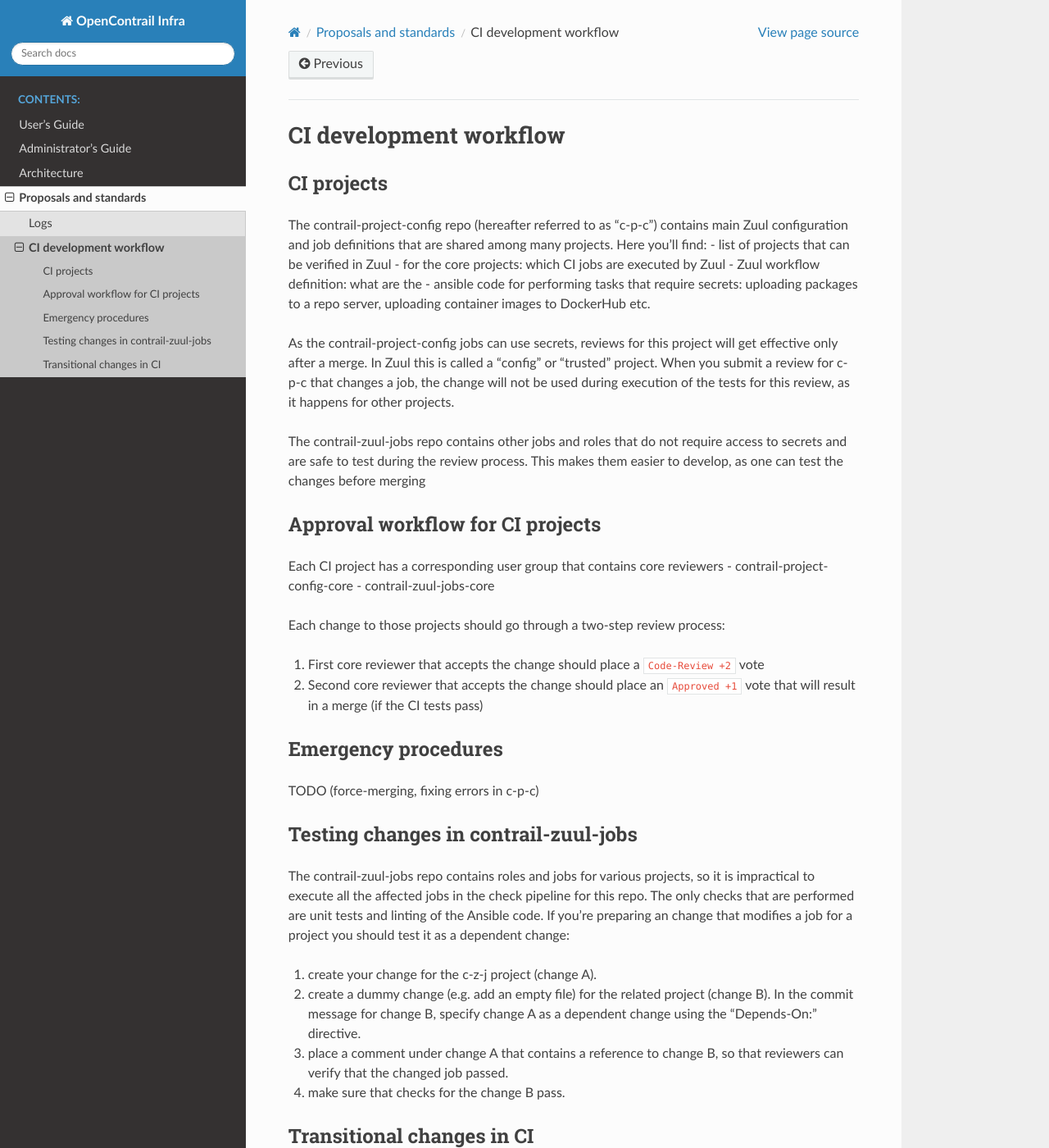
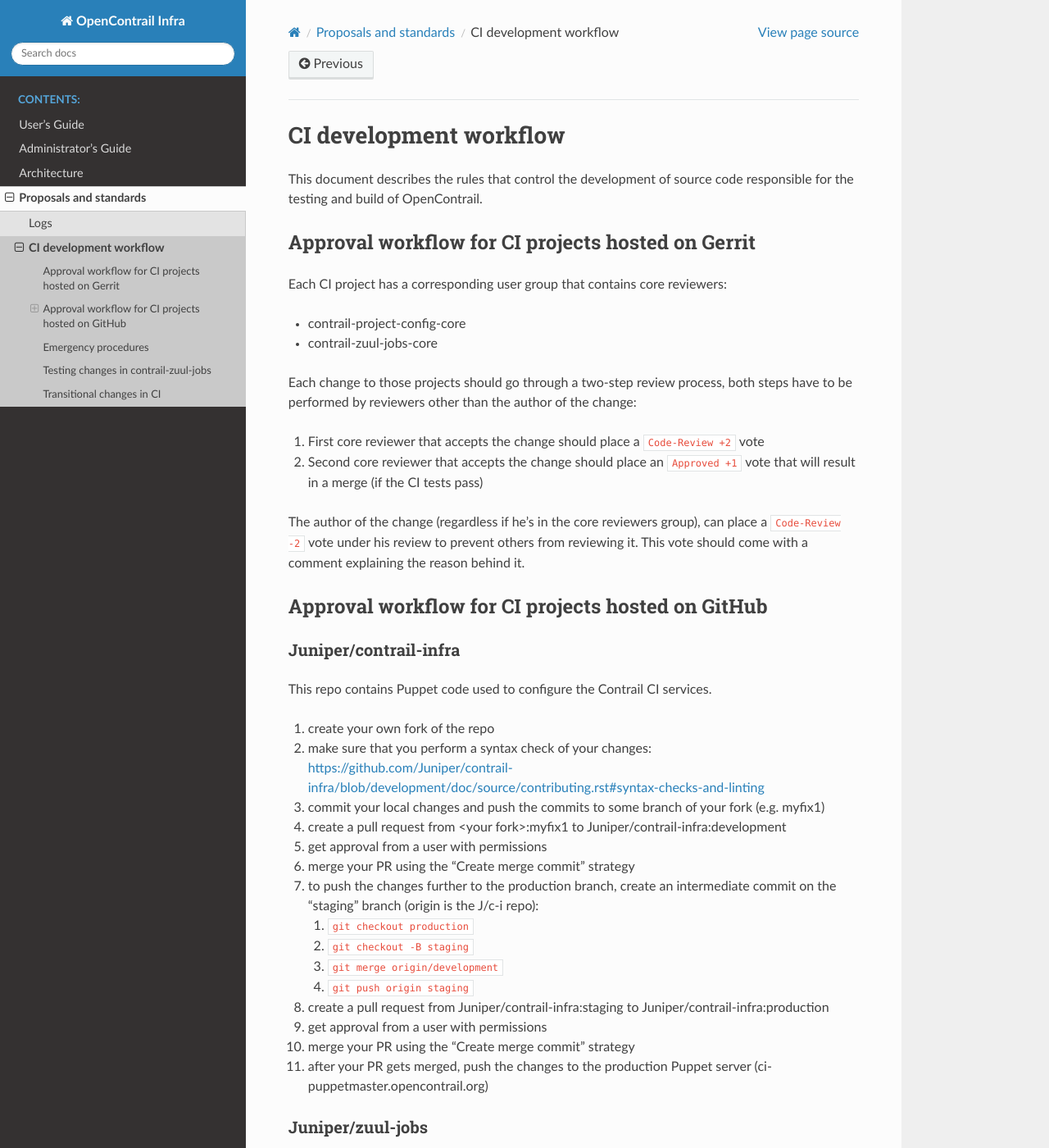
Before and after one commit to wurbanski/contrail-infra-doc, a Sphinx documentation site: the page built from source/rfc/ci-development-workflow.rst, in a window 1280 px wide and 1400 px high. Shown: the whole window at 82% size. Built offline with Sphinx 7.4.7 and the Read the Docs theme 2.0.0, drawn with Linux system fonts in a browser that asks for light colours; some of the changed text lies outside the part shown.

Commit message:
Rework of the development workflow RFC

```diff
--- a/source/rfc/ci-development-workflow.rst
+++ b/source/rfc/ci-development-workflow.rst
@@ -1,45 +1,79 @@
 CI development workflow
 =======================
 
-CI projects
------------
+This document describes the rules that control the development of source code responsible for the testing and build of OpenContrail.
 
-The contrail-project-config repo (hereafter referred to as "c-p-c") contains main Zuul configuration and job definitions that are shared among many projects. Here you'll find:
-- list of projects that can be verified in Zuul
-- for the core projects: which CI jobs are executed by Zuul
-- Zuul workflow definition: what are the
-- ansible code for performing tasks that require secrets: uploading packages to a repo server, uploading container images to DockerHub etc.
+Approval workflow for CI projects hosted on Gerrit
+--------------------------------------------------
 
-As the contrail-project-config jobs can use secrets, reviews for this
-project will get effective only after a merge. In Zuul this is called a
-"config" or "trusted" project. When you submit a review for c-p-c that
-changes a job, the change will not be used during execution of the tests for
-this review, as it happens for other projects.
+Each CI project has a corresponding user group that contains core reviewers:
 
-
-The contrail-zuul-jobs repo contains other jobs and roles that do not
-require access to secrets and are safe to test during the review process.
-This makes them easier to develop, as one can test the changes before merging
-
-
-Approval workflow for CI projects
----------------------------------
-
-Each CI project has a corresponding user group that contains core reviewers
 - contrail-project-config-core
 - contrail-zuul-jobs-core
 
-Each change to those projects should go through a two-step review process:
+Each change to those projects should go through a two-step review process, both
+steps have to be performed by reviewers other than the author of the change:
 
 #. First core reviewer that accepts the change should place a ``Code-Review +2``
    vote
 #. Second core reviewer that accepts the change should place an ``Approved +1``
    vote that will result in a merge (if the CI tests pass)
 
+The author of the change (regardless if he's in the core reviewers group), can place
+a ``Code-Review -2`` vote under his review to prevent others from reviewing it. This
+vote should come with a comment explaining the reason behind it.
+
+Approval workflow for CI projects hosted on GitHub
+--------------------------------------------------
+
+Juniper/contrail-infra
+**********************
+
+This repo contains Puppet code used to configure the Contrail CI services.
+
+#. create your own fork of the repo
+#. make sure that you perform a syntax check of your changes: https://github.com/Juniper/contrail-infra/blob/development/doc/source/contributing.rst#syntax-checks-and-linting
+#. commit your local changes and push the commits to some branch of your fork (e.g. myfix1)
+#. create a pull request from <your fork>:myfix1 to Juniper/contrail-infra:development
+#. get approval from a user with permissions
+#. merge your PR using the "Create merge commit" strategy
+#. to push the changes further to the production branch, create an intermediate commit on the "staging" branch (origin is the J/c-i repo):
+
+   #. ``git checkout production``
+   #. ``git checkout -B staging``
+   #. ``git merge origin/development``
+   #. ``git push origin staging``
+#. create a pull request from Juniper/contrail-infra:staging to Juniper/contrail-infra:production
+#. get approval from a user with permissions
+#. merge your PR using the "Create merge commit" strategy
+#. after your PR gets merged, push the changes to the production Puppet server (ci-puppetmaster.opencontrail.org)
+
+Juniper/zuul-jobs
+**********************
+
+This is a patched fork of the upstream Zuul job/role library. Custom patches to this repo
+are submitted without established approval process.
+
+Juniper/zuul
+**********************
+
+This is a patched fork of the Zuul source repository, changes can be submitted by
+all the authorized GitHub users. Zuul updates are performed by rebasing the patches onto
+upstream branch tips. Custom patches to Zuul are submitted without established approval
+process.
+
 Emergency procedures
 --------------------
 
-TODO (force-merging, fixing errors in c-p-c)
+In emergency situations, when the change is required to fix an error affecting
+majority of the CI jobs or daily build jobs, the author can merge the change on
+his own by placing both `CR+2` and `A+1` votes under his change. This will still
+require successfully passing the check and gate pipelines.
+If the CI system is broken beyond all recognition and the jobs are failing even for the
+change that is supposed to fix the system, the CI can be bypassed by placing
+a `Verified+2` vote and manually submitting the change for merging. This can be done:
+- via the Gerrit webui using an account with `Project-bootstrappers` membership
+- via CLI, by logging in to the zuulv3.opencontrail.org and issuing Gerrit CLI commands.
 
 
 Testing changes in contrail-zuul-jobs
@@ -62,5 +96,11 @@
 Transitional changes in CI
 --------------------------
 
-TODO (discuss problems with c-p-c and c-z-j in different gate queues -
-dependencies between other projects are impossible)
+Because Zuul doesn't allow cycles in change dependencies (using the ``Depends-On:`` tags),
+sometimes it is necessary to perform a transitional change in CI jobs. When one
+wants to make a breaking change in one of the repos used in CI, he first
+modifies the CI jobs to handle both versions of the repo (before and after
+the breaking change), then merges the change in the repo, which now can pass CI
+and then removes the support for the code before the change.
+In case this is not possible, one can use the steps described in
+"Emergency procedures" section.
```
Also changed, not shown: other parts of source/rfc/ci-development-workflow.rst (+1 -1 lines).
